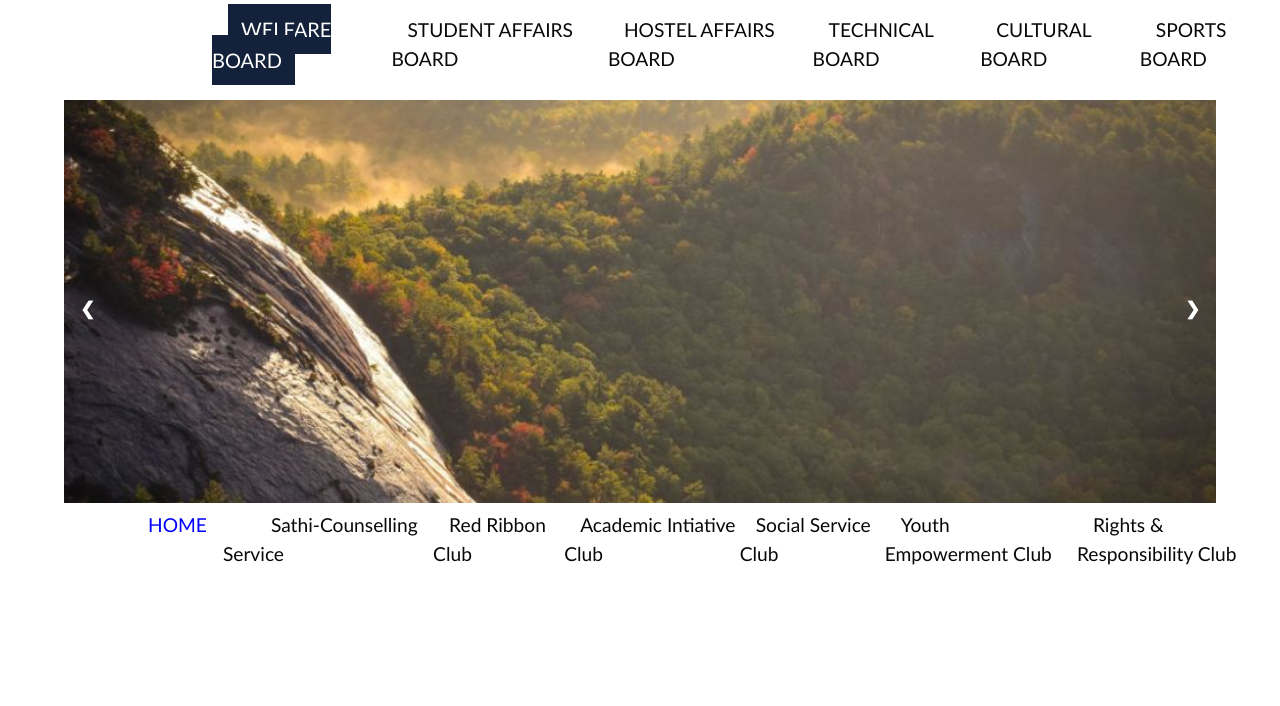
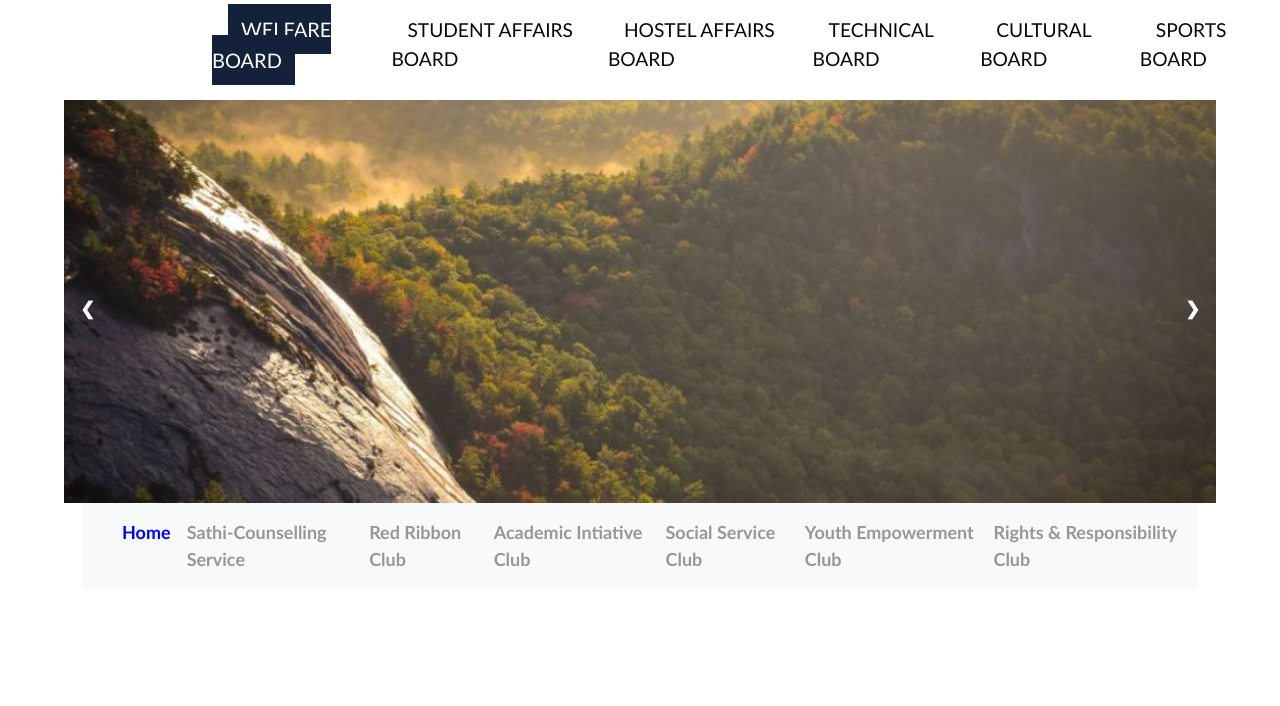
Before and after one commit to aritrasarkar2001/welfare-board-frontend, a plain HTML site: page index.html in a window 1280 px wide. Shown: the part 69-775 px from the top of the page. Drawn offline with nearby package versions, Linux system fonts and the light colour scheme.

Commit message:
latest commit

```diff
--- a/index.html
+++ b/index.html
@@ -53,17 +53,40 @@
 </div>
 
 <!-- Bottom NavBar -->
-<nav class="navBar">
-  <ul class="bottomNav">
-    <LI><a href="#HO"> <span id="Home">HOME</span></LI>
-    <li><a href="#SC">Sathi-Counselling Service</a></li>
-    <LI><a href="#RR">Red Ribbon Club</a></LI>
-    <LI><a href="#AIC">Academic Intiative Club</a></LI>
-    <LI><a href="#SSC">Social Service Club</a></LI>
-    <LI><a href="#YEC">Youth Empowerment Club</a></LI>
-    <LI><a href="#RRC">Rights & Responsibility Club</a></LI>
-  </ul>
-</nav>
+<div class="container">
+  <nav class="navbar navbar-expand-lg  bg-light">
+    <div class="container-fluid">
+
+      <div class="collapse navbar-collapse" id="navbarNav">
+        <ul class="navbar-nav">
+          <li class="nav-item">
+            <a class="nav-link" id="home"  href="#">Home</a>
+          </li>
+          <li class="nav-item">
+            <a class="nav-link " href="#">Sathi-Counselling Service</a>
+          </li>
+          <li class="nav-item">
+            <a class="nav-link" href="#">Red Ribbon Club</a>
+          </li>
+          <li class="nav-item">
+            <a class="nav-link" href="#">Academic Intiative Club</a>
+          </li>
+          <li class="nav-item">
+            <a class="nav-link" href="#">Social Service Club</a>
+          </li>
+          <li class="nav-item">
+            <a class="nav-link" href="#">Youth Empowerment Club</a>
+          </li>
+          <li class="nav-item">
+            <a class="nav-link" href="#">Rights & Responsibility Club</a>
+          </li>
+
+        </ul>
+      </div>
+    </div>
+  </nav>
+
+
 </div>
 
 <!-- Side NavBar -->
--- a/style.css
+++ b/style.css
@@ -64,32 +64,25 @@
 
   /*Bottom Nav Bar*/
 
-    .bottomNav{
-      display: flex;
-      margin-left:100px;
-      list-style-type: none;
+  .nav-item a {
+    color:rgb(151, 151, 151);
+    font-weight:900;
+    font-size: large;
 
-      font-size: larger;
-
-    }
+ }
 
 
+ .nav-item a:hover{
+   color:rgb(0, 0, 0);
+   background-color: rgb(228, 228, 222);
+ }
 
-    .bottomNav li a {
+ #home{
+    color:blue;
+    margin-left: 20px;
+ }
 
-      color: rgb(8, 8, 8);
-      text-align: center;
-      padding: 14px 16px;
-      text-decoration:none;
 
-    }
-
-    #Home{
-      display: inline;
-
-      color: blue;
-
-    }
 
 
 
@@ -106,10 +99,6 @@
    font-size: larger;
  }
 
- a:hover{
-
-  font-weight: bold;
-}
 
 
 #contentHead{
```
